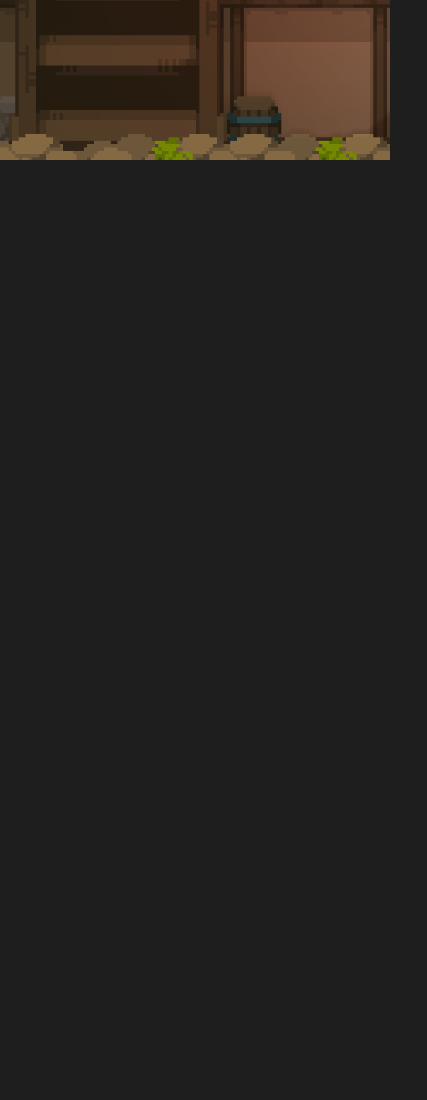
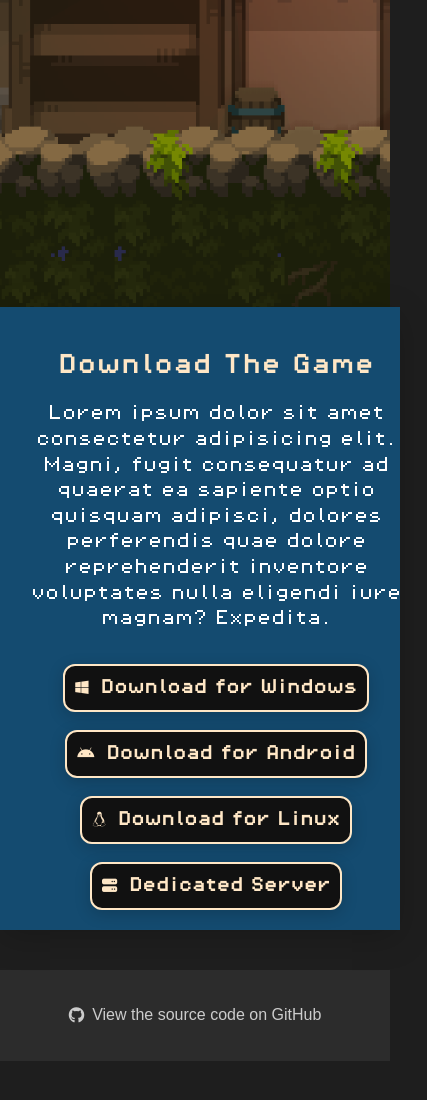
Before and after one commit to AetherKnowledge/GunRun-Arena-Website, a plain HTML site: page index.html in a window 390 px wide. Shown: the part 684-1784 px from the top of the page, 427 px wide, since content can reach past the window. Before the commit the page ends 844 px from the top, so only its background shows below. Drawn offline with Linux system fonts and the light colour scheme; a web font is replaced by a local one.

Commit message:
Improved Downloads Section

```diff
--- a/index.html
+++ b/index.html
@@ -9,20 +9,23 @@
     <link rel="stylesheet" href="https://cdnjs.cloudflare.com/ajax/libs/font-awesome/6.5.0/css/all.min.css">
     <!-- PixelOperator8 font -->
     <link rel="stylesheet" href="fonts/PixelOperator8.css">
+    <!-- Link the external JavaScript file -->
+    <script src="index.js" defer></script>
   </head>
   <body>
 
     <header class="sticky-header">
       <div class="header-left">
-        <span class="pixel-font">GunRun Arena</span>
+        <button class="header-home-btn" id="back-to-top">GunRun Arena</button>
       </div>
       <div class="header-center">
-        <button class="header-btn">Home</button>
-        <button class="header-btn">Download</button>
-        <button class="header-btn">Gallery</button>
+        <button class="header-btn" onclick="document.getElementById('download').scrollIntoView({behavior:'smooth'})">Download</button>
+        <button class="header-btn" onclick="document.getElementById('gallery').scrollIntoView({behavior:'smooth'})">Gallery</button>
+        <button class="header-btn" onclick="document.getElementById('credits').scrollIntoView({behavior:'smooth'})">Credits</button>
       </div>
     </header>
 
+    <main>
       <section class="hero-section">
         <div>
           <div class="hero-title">GunRun Arena</div>
@@ -30,26 +33,28 @@
         </div>
       </section>
 
-    <main>
-      <section class="description">
-        <p><strong>GunRun Arena</strong> is a fast-paced 2D platformer shooter designed for online multiplayer battles. Developed as a System Integration and Architecture (SIA) project, it allows players to host or join LAN games with friends.</p>
-      </section>
-
-      <section class="downloads">
-        <a class="download-btn" href="https://github.com/AetherKnowledge/GunRun-Arena/releases/download/v1.0.1/GunRun-Arena.exe" download>
+      <section class="downloads" id="download">
+        <div class="downloads-inner">
+          <h2 class="downloads-title pixel-font">Download The Game</h2>
+          <p class="downloads-desc pixel-font">
+            Lorem ipsum dolor sit amet consectetur adipisicing elit. Magni, fugit consequatur ad quaerat ea sapiente optio quisquam adipisci, dolores perferendis quae dolore reprehenderit inventore voluptates nulla eligendi iure magnam? Expedita.
+          </p>
+          <div class="downloads-btn-group">
+            <a class="download-btn pixel-font" href="https://github.com/AetherKnowledge/GunRun-Arena/releases/download/v1.0.1/GunRun-Arena.exe" download>
               <i class="fab fa-windows"></i> Download for Windows
             </a>
-        <a class="download-btn" href="https://github.com/AetherKnowledge/GunRun-Arena/releases/download/v1.0.1/GunRun-Arena.apk" download>
+            <a class="download-btn pixel-font" href="https://github.com/AetherKnowledge/GunRun-Arena/releases/download/v1.0.1/GunRun-Arena.apk" download>
               <i class="fab fa-android"></i> Download for Android
             </a>
-        <a class="download-btn" href="https://github.com/AetherKnowledge/GunRun-Arena/releases/download/v1.0.1/GunRun-Arena-Server.x86_64" download>
+            <a class="download-btn pixel-font" href="https://github.com/AetherKnowledge/GunRun-Arena/releases/download/v1.0.1/GunRun-Arena.x86_64" download>
               <i class="fab fa-linux"></i> Download for Linux
             </a>
-        <a class="download-btn" href="https://github.com/AetherKnowledge/GunRun-Arena/releases/download/v1.0.1/GunRun-Arena-Server.x86_64" download>
-          <i class="fas fa-server"></i> Download Dedicated Server
+            <a class="download-btn pixel-font" href="https://github.com/AetherKnowledge/GunRun-Arena/releases/download/v1.0.1/GunRun-Arena-Server.x86_64" download>
+              <i class="fas fa-server"></i> Dedicated Server
             </a>
+          </div>
+        </div>
       </section>
-    </main>
 
     <footer>
       <p>
--- /dev/null
+++ b/index.js
@@ -0,0 +1,9 @@
+// Scroll to top when button is clicked
+document.getElementById("back-to-top").addEventListener("click", function() {
+    window.scrollTo({
+        top: 0,
+        behavior: 'smooth'
+    });
+
+    console.log("Back to top button clicked");
+});
--- a/style.css
+++ b/style.css
@@ -1,29 +1,18 @@
 html, body {
   height: 100%;
   margin: 0;
-  display: flex;
-  flex-direction: column;
   font-family: Arial, sans-serif;
   background: #1e1e1e;
   color: #fff;
-}
-
-header {
-  background: #2c2c2c;
-  padding: 20px;
-  text-align: center;
-}
-
-header h1 {
-  margin: 0;
-  font-size: 2.5em;
+  scroll-behavior: smooth;
 }
 
 main {
   flex: 1;
-  padding: 40px 20px;
-  max-width: 800px;
-  margin: auto;
+  padding: 40px 0;
+  width: 100%;
+  max-width: none;
+  margin: 0;
 }
 
 .description {
@@ -113,9 +102,21 @@ footer {
 
 /* Header Section */
 
+header {
+  background: #2c2c2c;
+  padding: 20px;
+  text-align: center;
+}
+
+header h1 {
+  margin: 0;
+  font-size: 2.5em;
+}
+
 .sticky-header {
-  position: sticky;
+  position: fixed;
   top: 0;
+  left: 0;
   width: 100%;
   background: #2c2c2c;
   display: flex;
@@ -123,7 +124,7 @@ footer {
   padding: 1.5rem 2rem;
   z-index: 1000;
   box-shadow: 0 2px 8px rgba(0,0,0,0.2);
-  position: relative;
+  transition: top 0.3s;
 }
 
 .header-left {
@@ -131,6 +132,23 @@ footer {
   display: flex;
   align-items: center;
   min-width: 0;
+}
+
+.header-home-btn {
+  background: none;
+  border: none;
+  color: #fff;
+  cursor: pointer;
+  padding: 0;
+  font-family: 'PixelOperator8', monospace;
+  font-size: 1.5rem;
+  display: flex;
+  align-items: center;
+  transition: color 0.2s;
+}
+
+.header-home-btn:hover {
+  color: #007acc;
 }
 
 .header-center {
@@ -145,8 +163,8 @@ footer {
 
 .header-btn {
   background: none;
+  border: none;
   color: #fff;
-  border: none;
   padding: 0.5rem 1.2rem;
   font-family: 'PixelOperator8', monospace;
   font-size: 1rem;
@@ -160,18 +178,10 @@ footer {
   background: none;
 }
 
-main {
-  margin-top: 70px;
-}
-
-/* GunRun Arena Hero Section */
-
-html, body {
-      overflow-x: hidden;
-    }
+/* Hero Section */
 
 .hero-section {
-  min-height: 85vh;
+  min-height: 89vh;
   background: #111 url('images/gamebg.png') no-repeat center center/cover;
   display: flex;
   flex-direction: column;
@@ -203,3 +213,81 @@ html, body {
 .hero-updated strong {
   color: #fff;
 }
+
+
+/* Downloads Section */
+.downloads {
+  display: flex;
+  flex-direction: column;
+  align-items: center;
+  justify-content: center;
+  background: rgba(20, 80, 120, 0.92);
+  margin: 0px 0 40px 0;
+  padding: 60px 0 40px 0;
+  width: 100%;
+  max-width: none;
+  box-shadow: 0 8px 32px rgba(0,0,0,0.18);
+  position: relative;
+}
+
+.downloads-inner {
+  width: 100%;
+  max-width: 600px;
+  text-align: center;
+  padding: 0 20px;
+}
+
+.downloads-title {
+  font-size: 2.2rem;
+  color: #ffe7c6;
+  margin-bottom: 24px;
+  letter-spacing: 1px;
+}
+
+.downloads-desc {
+  font-size: 1.2rem;
+  color: #fff;
+  margin-bottom: 32px;
+  line-height: 1.6;
+}
+
+.downloads-btn-group {
+  display: flex;
+  flex-wrap: wrap;
+  gap: 18px;
+  justify-content: center;
+  margin-bottom: 0;
+}
+
+.download-btn.pixel-font {
+  background: #111;
+  color: #ffe7c6;
+  border: 2px solid #ffe7c6;
+  border-radius: 12px;
+  font-size: 1.1rem;
+  padding: 18px 28px;
+  text-decoration: none;
+  display: flex;
+  align-items: center;
+  gap: 12px;
+  font-family: 'PixelOperator8', monospace;
+  font-weight: bold;
+  box-shadow: 0 4px 16px rgba(0,0,0,0.18);
+  transition: background 0.2s, color 0.2s, transform 0.15s;
+}
+
+.download-btn.pixel-font:hover {
+  background: #ffe7c6;
+  color: #111;
+  transform: translateY(-4px) scale(1.04);
+  border-color: #ffe7c6;
+}
+
+
+@media (max-width: 700px) {
+  .downloads-inner { max-width: 98vw; }
+  .downloads-title { font-size: 1.3rem; }
+  .downloads-desc { font-size: 1rem; }
+  .download-btn.pixel-font { font-size: 0.95rem; padding: 14px 10px; }
+  .downloads { padding: 30px 5px 20px 5px; }
+}
```
Lines whose indentation alone changed are shown as unchanged.
